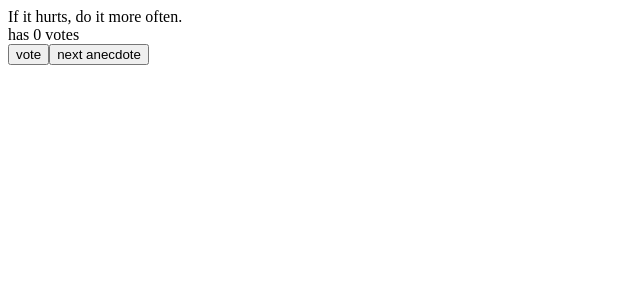
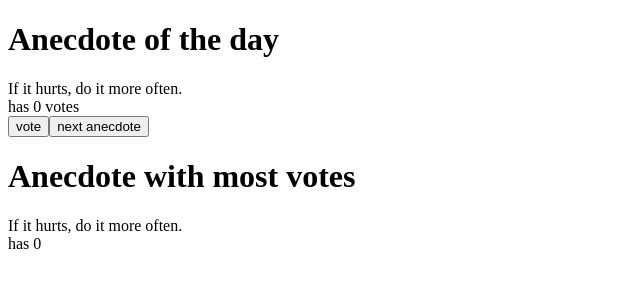
Before and after one commit to OnizukaJS/fullstack-open-helsinki, a React (Vite) app in the folder part1/: page / in a window 1280 px wide. Shown: the top 300 px of the page, without its empty margins (0-640 px from the left). Built offline with nearby package versions, Linux system fonts and the light colour scheme.

Commit message:
exercise part 1.14

```diff
--- a/part1/src/App.jsx
+++ b/part1/src/App.jsx
@@ -26,14 +26,22 @@ const App = () => {
     setPointsPerAnecdote(copy)
   }
 
+  const maxVotes = Math.max(...pointsPerAnecdote)
+  const maxIndex = pointsPerAnecdote.indexOf(maxVotes)
+
   return (
     <div>
+      <h1>Anecdote of the day</h1>
       <div>{anecdotes[selected]}</div>
       <div>has {pointsPerAnecdote[selected]} votes</div>
       <div>
         <button onClick={onClickVote}>vote</button>
         <button onClick={onClickNextAnecdote}>next anecdote</button>
       </div>
+
+      <h1>Anecdote with most votes</h1>
+      <div>{anecdotes[maxIndex]}</div>
+      <div>has {maxVotes}</div>
     </div>
   )
 }
```
